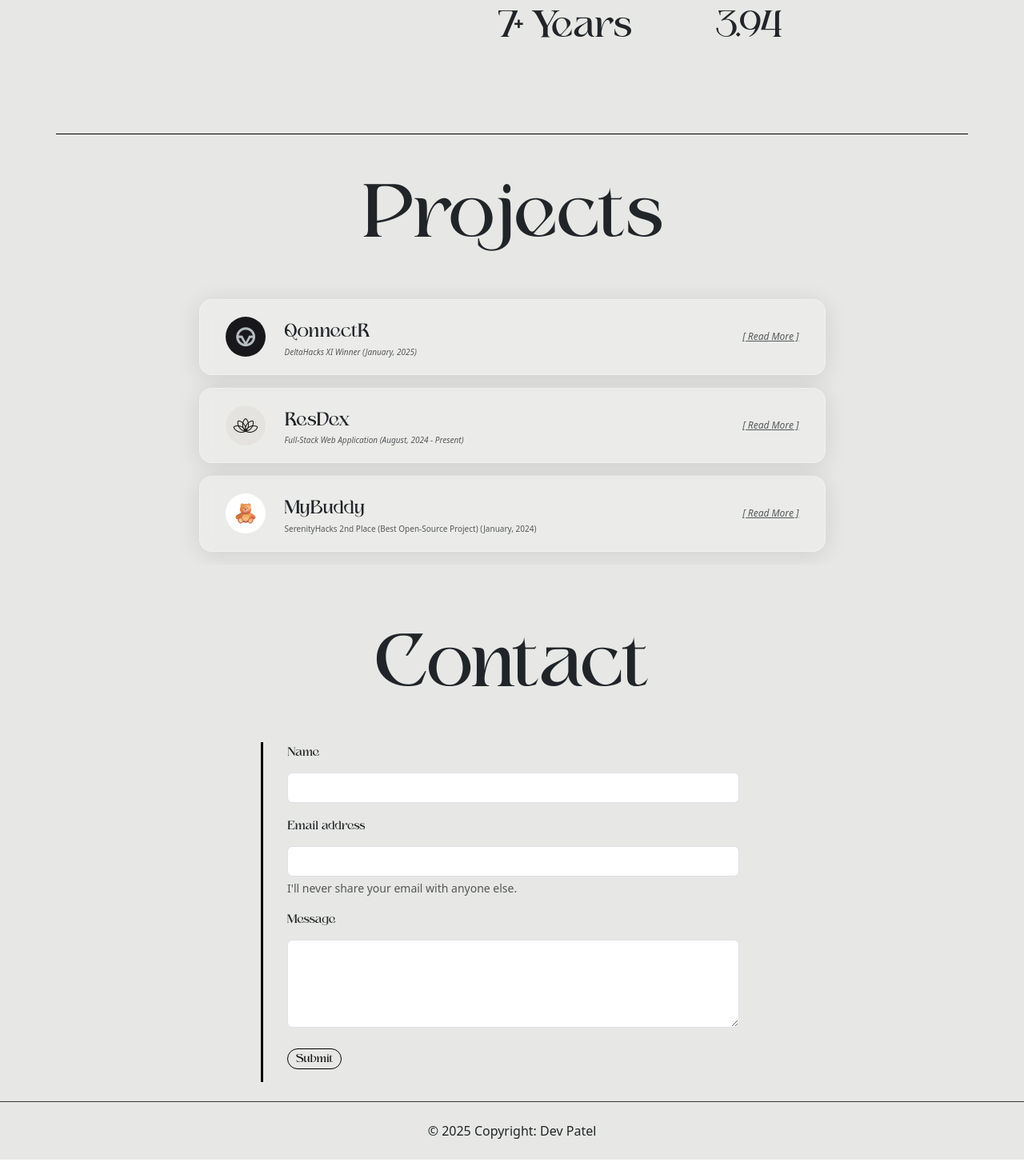
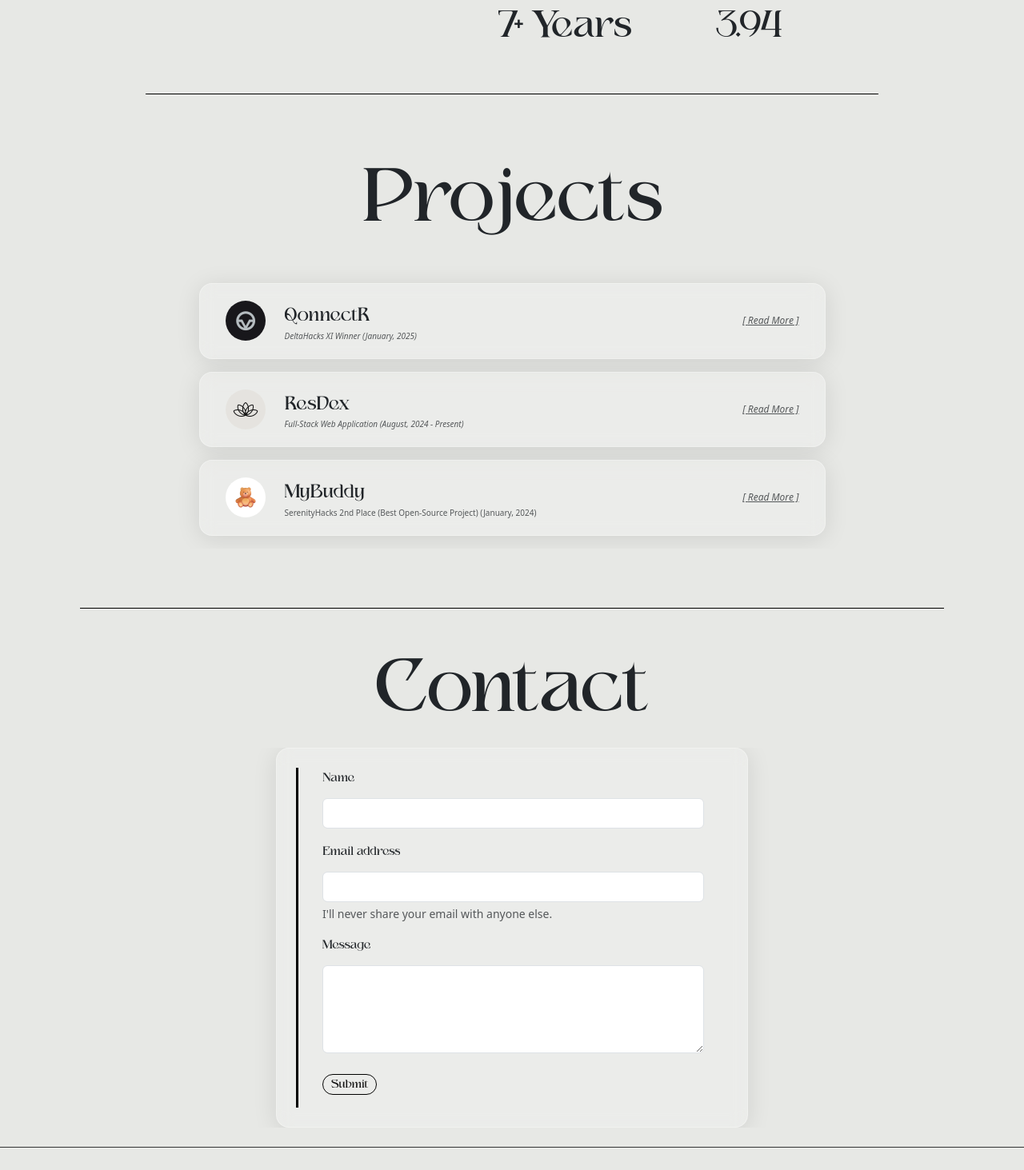
Before and after one commit to devp19/portfolio-react-app, a React (Create React App) app in the folder portfolio-website/: page / in a window 1280 px wide. Shown: the part 1504-2967 px from the top of the page at 80% size. Built offline with nearby package versions, Linux system fonts and the light colour scheme.

Commit message:
image update and framework

```diff
--- a/portfolio-website/src/components/pages/Contact.js
+++ b/portfolio-website/src/components/pages/Contact.js
@@ -24,6 +24,8 @@ const Contact = forwardRef((props, ref) => {
     return (
         <section ref={ref}>
             <div id="contact-section" className="regular-bg pt-4">
+            <div className='row' style={{borderTop: '1px solid black', marginLeft: '100px', marginRight: '100px', marginTop: '50px'}}> </div>
+
                 <div className="separator pt-4">
                     <div className="row justify-content-center">
                         <div className="col-md-8 justify-content-center">
@@ -32,8 +34,8 @@ const Contact = forwardRef((props, ref) => {
                     </div>
                 </div>
 
-                <div className="row justify-content-center">
-                    <div className="col-md-6 pt-4">
+                <div className="row justify-content-center" style={{marginLeft: '50px', marginRight: '50px'}}>
+                    <div className="col-md-6 box p-4">
                         <form name="contact" method="post" style={{borderLeft: "3px solid black"}} data-netlify="true" action="/src/Components/Pages/Success.js"
       onSubmit={handleSubmit}>
                             <input type="hidden" name="form-name" value="contact"/>
--- a/portfolio-website/src/components/pages/Projects.js
+++ b/portfolio-website/src/components/pages/Projects.js
@@ -2,7 +2,7 @@ import React, { useState, forwardRef } from 'react';
 import QonnectR from '../images/qr.png';
 import Resdex from '../images/resdex1.png';
 import MyBuddy from '../images/MyBuddy.png';
-
+import QonnectRWin from '../images/win2.png';
 
 const Projects = forwardRef((props, ref) =>
      {
@@ -25,7 +25,8 @@ const Projects = forwardRef((props, ref) =>
   return (
     <section className='regular-bg' ref={ref}>
       <div className='container mt-4 regular-bg'>
-        <div className='row justify-content-center' style={{borderTop: '1px solid black', marginTop: '50px'}}>
+        <div className='row' style={{borderTop: '1px solid black', marginLeft: '100px', marginRight: '100px'}}> </div>
+        <div className='row justify-content-center' style={{ marginTop: '30px'}}>
           <div className="title-2 text-center mt-4">Projects</div>
 
           <div className='col-md-9 p-3'>
@@ -62,6 +63,9 @@ const Projects = forwardRef((props, ref) =>
                     Have you ever found it hard to come up with inspiring project ideas, or struggled to stay motivated once you've started? Trust me, I’ve been there too. That’s exactly why we built QonnectR. It’s a platform designed to make collaboration seamless and exciting. You can create a profile, showcase your projects, and invite others to join your journey. But it doesn’t stop there—QonnectR also lets you discover and connect with passionate people, so you can jump into projects that excite you. Think of it as a space where solo ideas transform into dynamic team efforts. QonnectR isn’t just a tool—it’s a community where creativity meets collaboration, helping turn your visions into reality.
 
 </p>
+<img src={QonnectRWin} className='border-black' style={{height: '200px', padding: '10px', borderRadius: '5px'}}></img>
+<br></br>
+<br></br>
 <button className="custom-btn mb-2 pl-2" onClick={() => window.open('https://qonnectr.vercel.app/', '_blank', 'noopener noreferrer')}>
   Website ↗︎
 </button>
```
Also changed, not shown: portfolio-website/src/components/images/win.png (added), portfolio-website/src/components/images/win2.png (added).
